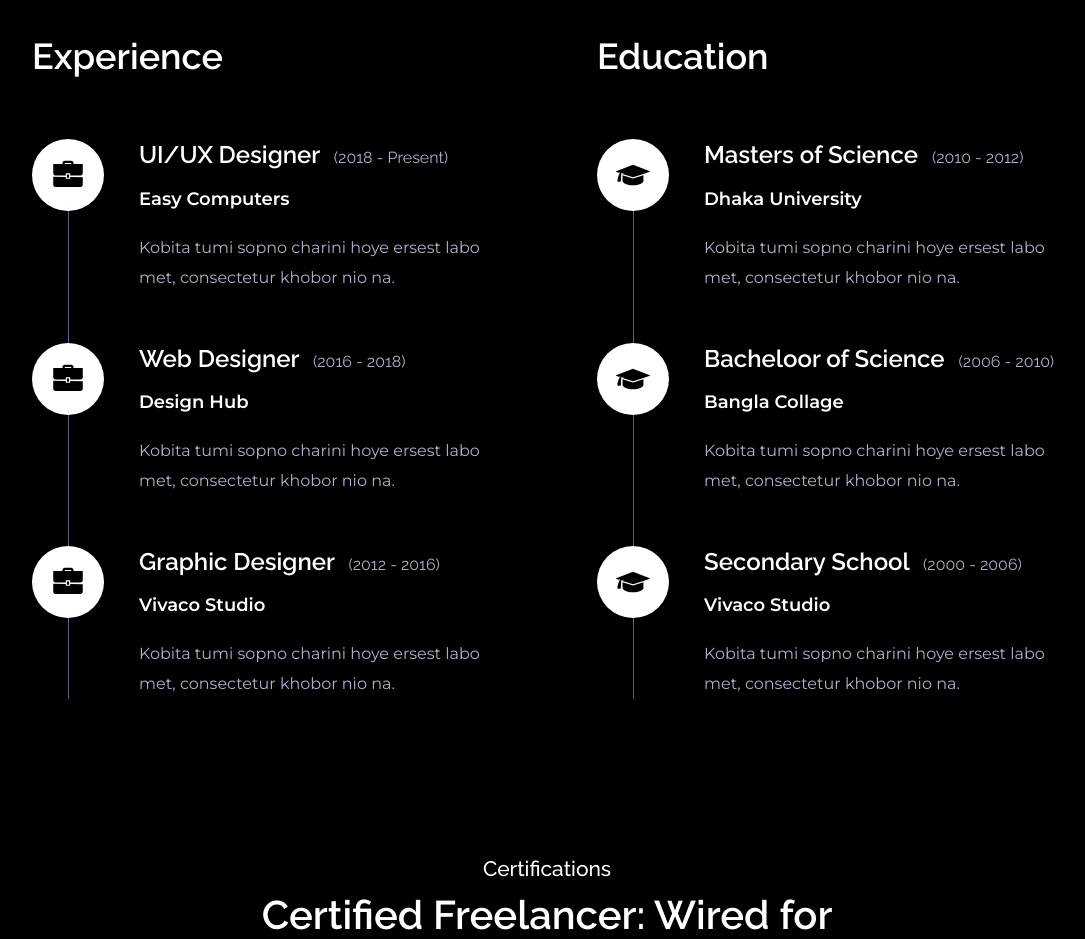
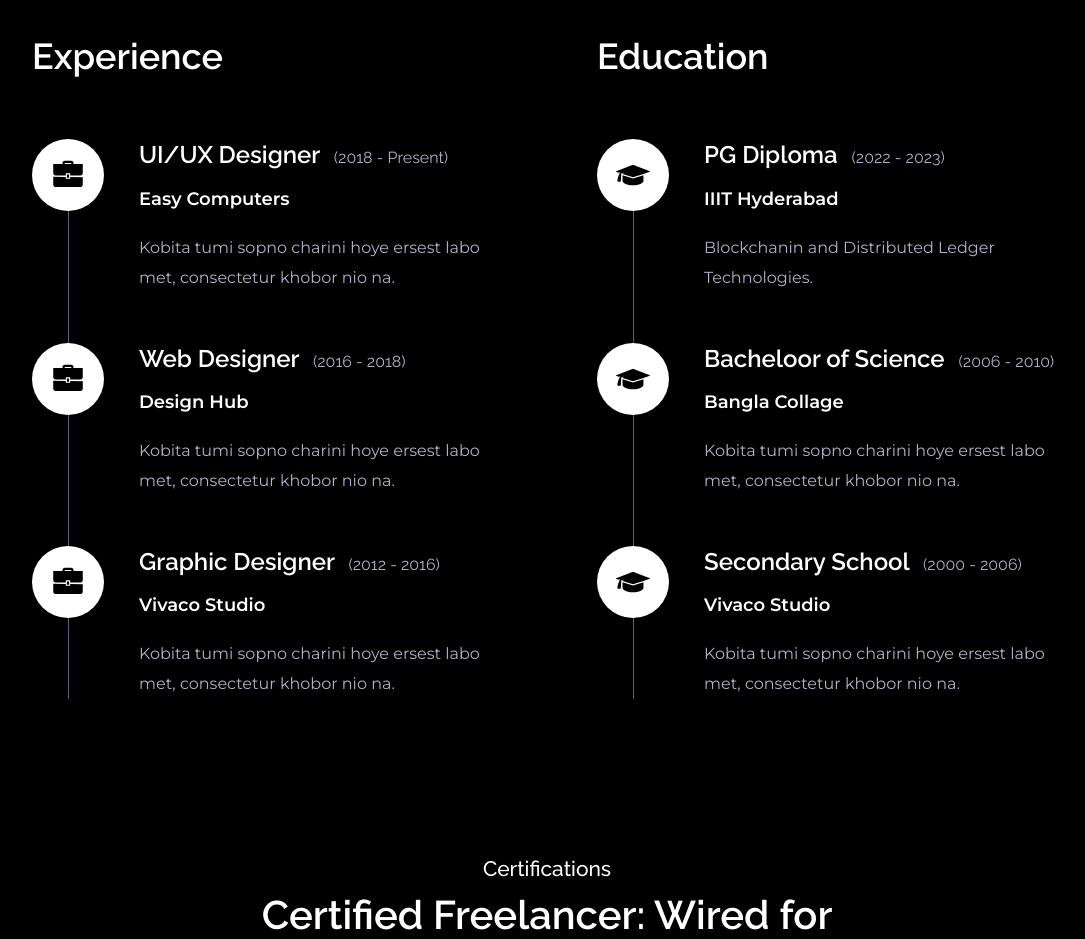
Before and after one commit to coding-with-krishna/portfolio, a plain HTML site: page index.html in a window 1280 px wide. Shown: the part 4760-5699 px from the top of the page, without its empty margins (93-1178 px from the left). Drawn offline with Linux system fonts and the light colour scheme; no server answers.

Commit message:
Update index.html

```diff
--- a/index.html
+++ b/index.html
@@ -477,11 +477,10 @@
                                             <span class="icon"><img class="svg" src="img/svg/degree.svg"
                                                     alt="" /></span>
                                             <div class="resume_title">
-                                                <h3>Masters of Science <span>(2010 - 2012)</span></h3>
-                                                <span class="company">Dhaka University</span>
+                                                <h3>PG Diploma <span>(2022 - 2023)</span></h3>
+                                                <span class="company">IIIT Hyderabad</span>
                                             </div>
-                                            <p class="text">Kobita tumi sopno charini hoye ersest labo met, consectetur
-                                                khobor nio na.</p>
+                                            <p class="text">Blockchanin and Distributed Ledger Technologies.</p>
                                         </div>
                                     </li>
                                     <li class="wow fadeInUp" data-wow-duration="1s" data-wow-delay="0.2s">
```
